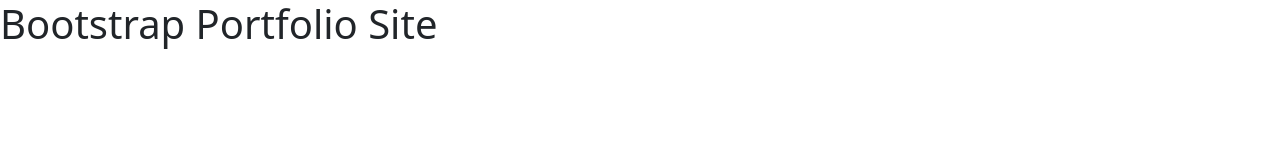
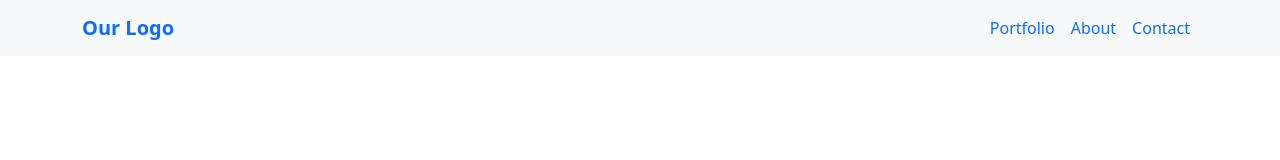
Before and after one commit to AmaduKamara/bootstrap-portfolio, a website: page index.html in a window 1280 px wide. Drawn offline with nearby package versions, Linux system fonts and the light colour scheme.

Commit message:
Added the bootstrap-styled navbar

```diff
--- a/index.html
+++ b/index.html
@@ -16,9 +16,23 @@
     <title>Bootstrap Portfolio</title>
   </head>
   <body>
-    <h1>Bootstrap Portfolio Site</h1>
+  <header class="navbar navbar-expand-lg navbar-light bg-light container-fluid">
+    <nav class="container">
+        <a class="navbar-brand text-primary text-bold fw-bold" href="#">Our Logo</a>
+        <button class="navbar-toggler" type="button" data-bs-toggle="collapse" data-bs-target="#navbarNavAltMarkup" aria-controls="navbarNavAltMarkup" aria-expanded="false" aria-label="Toggle navigation">
+          <span class="navbar-toggler-icon"></span>
+        </button>
+        <div class="collapse navbar-collapse d-flex justify-content-end" id="navbarNavAltMarkup">
+          <div class="navbar-nav">
+            <a class="nav-link active text-primary" aria-current="page" href="#">Portfolio</a>
+            <a class="nav-link text-primary" href="#">About</a>
+            <a class="nav-link text-primary" href="#">Contact</a>
+          </div>
+      </div>
+    </nav>
+  </header>
 
-    <!-- Optional JavaScript; choose one of the two! -->
+
     <!-- Option 1: Bootstrap Bundle with Popper -->
     <script
       src="https://cdn.jsdelivr.net/npm/bootstrap@5.0.2/dist/js/bootstrap.bundle.min.js"
```
